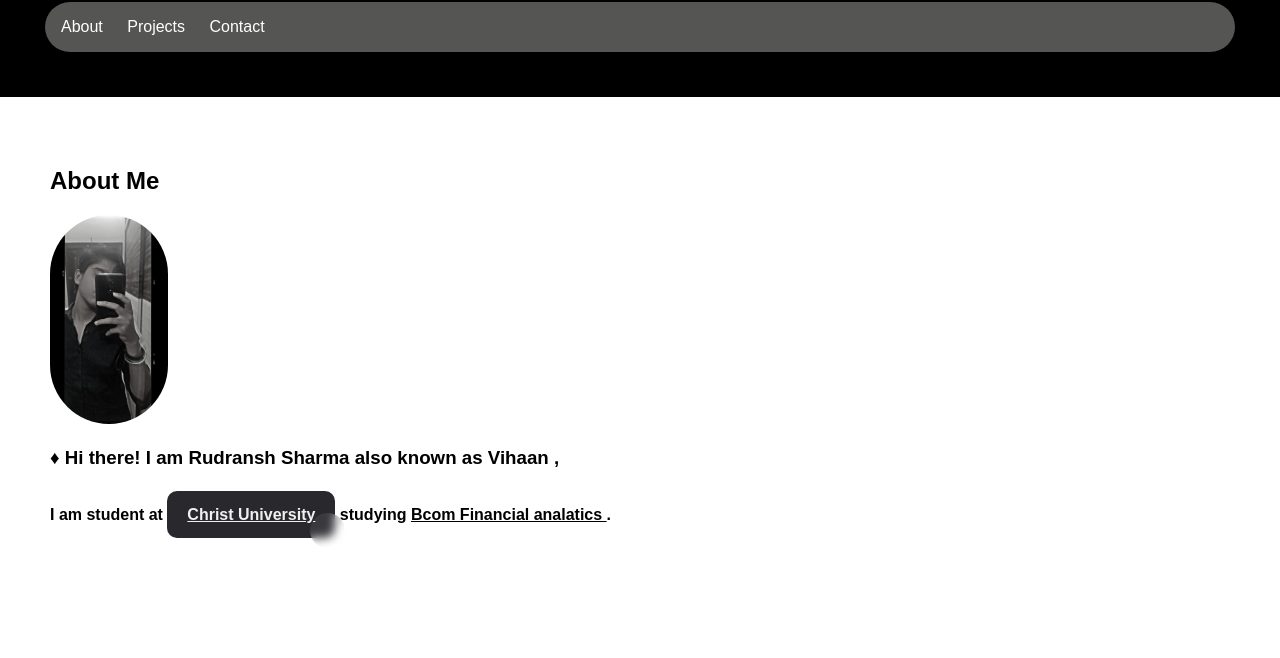
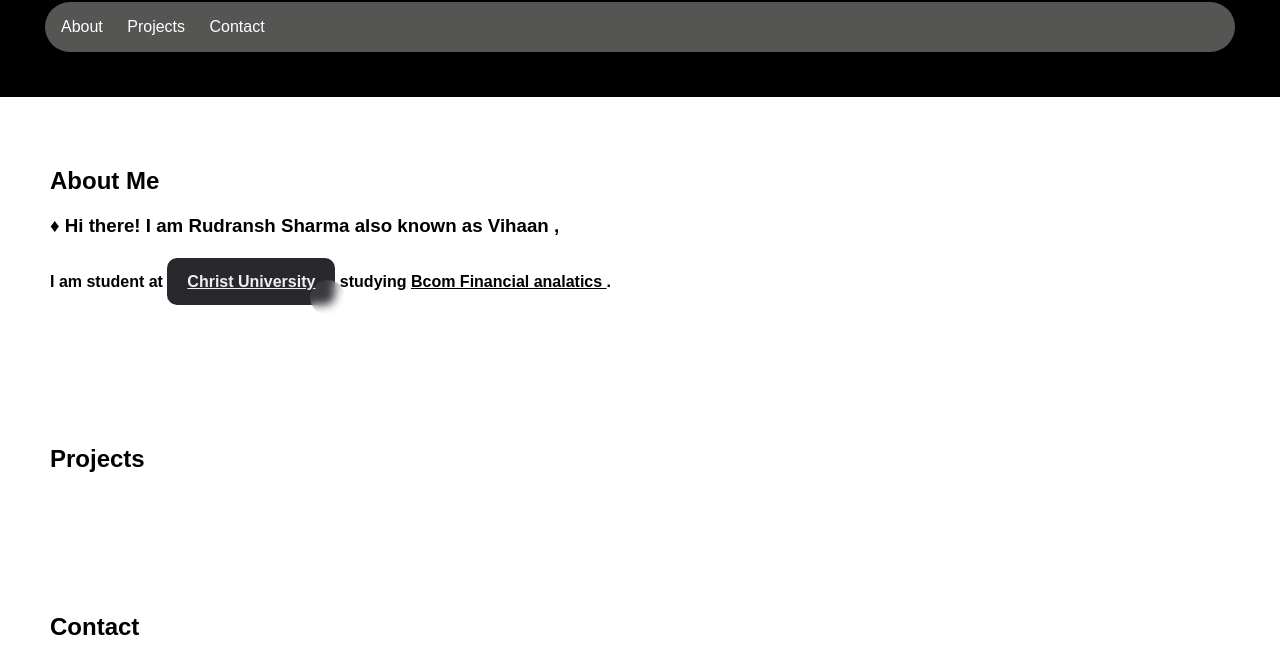
Before and after one commit to Vihaan-exe/Portfolio, a plain HTML site: page index.html in a window 1280 px wide. Shown: the part 123-781 px from the top of the page. Drawn offline with Linux system fonts and the light colour scheme.

Commit message:
Update index.html

```diff
--- a/index.html
+++ b/index.html
@@ -24,7 +24,6 @@
     <section id="about">
         <h2>About Me</h2>
         <p>
-          <img src="vihaan.jpg" class="vihaan">
           <h3> <b> ♦  Hi there! I am Rudransh Sharma also known as Vihaan , </b></h3>
             <br>
 
```
